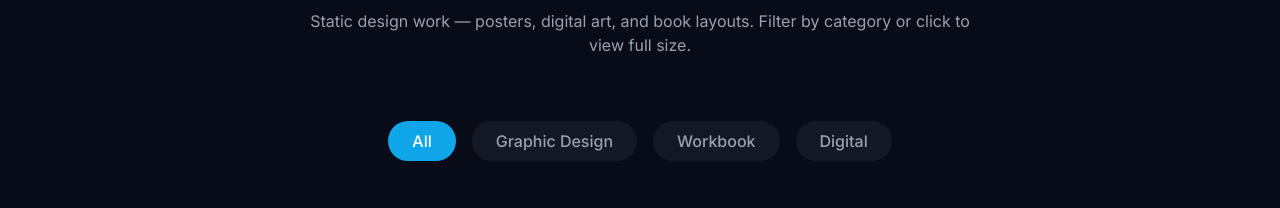
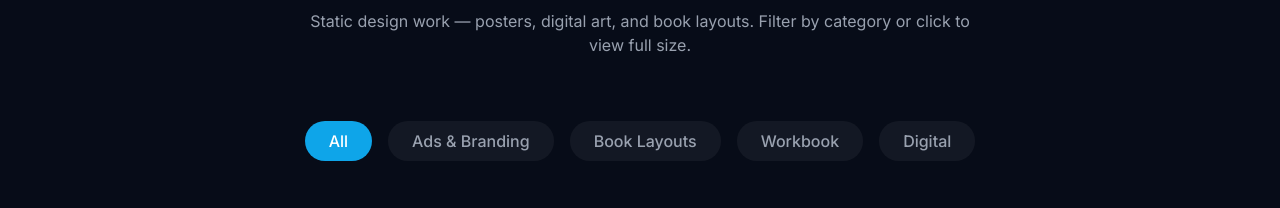
Before and after one commit to dblken/kentlloyd-villanueva-portfolio, a React (Vite) app: page / in a window 1280 px wide. Shown: the part 3091-3299 px from the top of the page. Built offline with nearby package versions, Linux system fonts and the light colour scheme; grey boxes are pictures that could not be loaded.

Commit message:
kent changes

```diff
--- a/src/components/Portfolio.jsx
+++ b/src/components/Portfolio.jsx
@@ -7,7 +7,7 @@ const Portfolio = () => {
   const [filter, setFilter] = useState('All');
   const [lightboxIndex, setLightboxIndex] = useState(null);
   const [galleryIndex, setGalleryIndex] = useState(0);
-  const categories = ['All', 'Graphic Design', 'Workbook', 'Digital'];
+  const categories = ['All', 'Ads & Branding', 'Book Layouts', 'Workbook', 'Digital'];
 
   const filteredProjects = filter === 'All'
     ? projects
@@ -23,6 +23,12 @@ const Portfolio = () => {
     setGalleryIndex(0);
   };
   const closeLightbox = () => setLightboxIndex(null);
+
+  const handleFilterChange = (category) => {
+    setFilter(category);
+    setLightboxIndex(null);
+    setGalleryIndex(0);
+  };
 
   const prev = () => {
     if (isGalleryProject) {
@@ -71,7 +77,7 @@ const Portfolio = () => {
           {categories.map((cat) => (
             <button
               key={cat}
-              onClick={() => setFilter(cat)}
+              onClick={() => handleFilterChange(cat)}
               className={`px-6 py-2 rounded-full font-medium transition-all duration-300 ${
                 filter === cat
                   ? 'bg-primary text-white'
--- a/src/data/projects.js
+++ b/src/data/projects.js
@@ -20,21 +20,21 @@ export const projects = [
   {
     id: 1,
     title: "Burger Visual",
-    category: "Graphic Design",
+    category: "Ads & Branding",
     image: burgerImg,
     description: "Eye-catching food visual design crafted for marketing and branding."
   },
   {
     id: 2,
     title: "Perfume Ad Design",
-    category: "Graphic Design",
+    category: "Ads & Branding",
     image: perfumeImg,
     description: "Elegant product advertisement design for a premium perfume brand."
   },
   {
     id: 3,
     title: "Sojo Creative",
-    category: "Graphic Design",
+    category: "Ads & Branding",
     image: sojoImg,
     description: "Bold and creative visual identity design."
   },
@@ -62,7 +62,7 @@ export const projects = [
   {
     id: 7,
     title: "Safe Space",
-    category: "Graphic Design",
+    category: "Book Layouts",
     image: safeSpaceImg,
     description: "A children's book layout designed to feel warm, reassuring, and visually engaging.",
     url: "https://canva.link/6j0h3ote8cwct45"
@@ -70,7 +70,7 @@ export const projects = [
   {
     id: 8,
     title: "Children's Rights",
-    category: "Graphic Design",
+    category: "Book Layouts",
     image: childrensRightsImg,
     description: "An educational children's book page focused on rights awareness through friendly visuals.",
     url: "https://canva.link/z2uwuw7rkcykxwt"
@@ -78,7 +78,7 @@ export const projects = [
   {
     id: 9,
     title: "Coloring Book",
-    category: "Graphic Design",
+    category: "Book Layouts",
     image: coloringBookImg,
     description: "A playful coloring book design created to encourage creativity and hands-on learning.",
     url: "https://canva.link/ffavupcpby9umcy"
@@ -86,7 +86,7 @@ export const projects = [
   {
     id: 10,
     title: "Golden Mountain",
-    category: "Graphic Design",
+    category: "Book Layouts",
     image: goldenMountainImg,
     description: "A storybook-style children's book visual with a bright, imaginative composition.",
     url: "https://canva.link/fsvgx7yyxsdqbk5"
```
